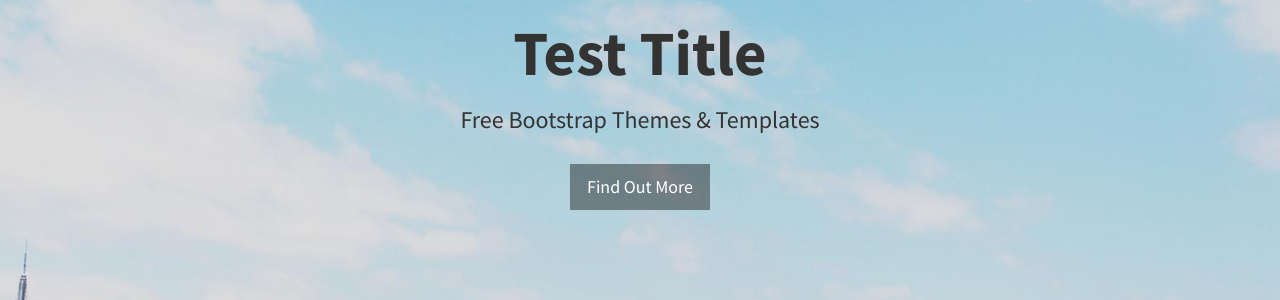
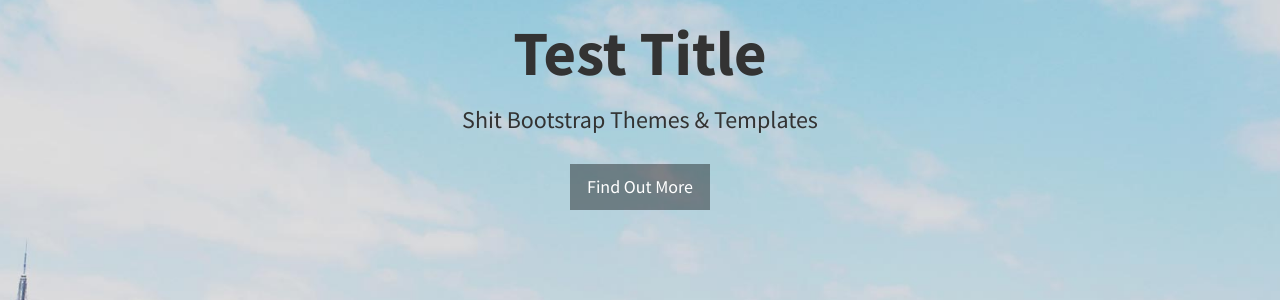
Before and after one commit to DawnOfCrafting/DawnOfCrafting.github.io, a Jekyll site: the page built from index.html, in a window 1280 px wide and 900 px high. Shown: the part 336-636 px from the top of the window. Built offline with Jekyll 4.4.1, drawn with Linux system fonts in a browser that asks for light colours.

Commit message:
Update header.html

```diff
--- a/_includes/header.html
+++ b/_includes/header.html
@@ -1,7 +1,7 @@
 <header id="top" class="header">
   <div class="text-vertical-center">
     <h1>Test Title</h1>
-    <h3>Free Bootstrap Themes &amp; Templates</h3>
+    <h3>Shit Bootstrap Themes &amp; Templates</h3>
     <br>
     <a href="#about" class="btn btn-dark btn-lg">Find Out More</a>
   </div>
```
